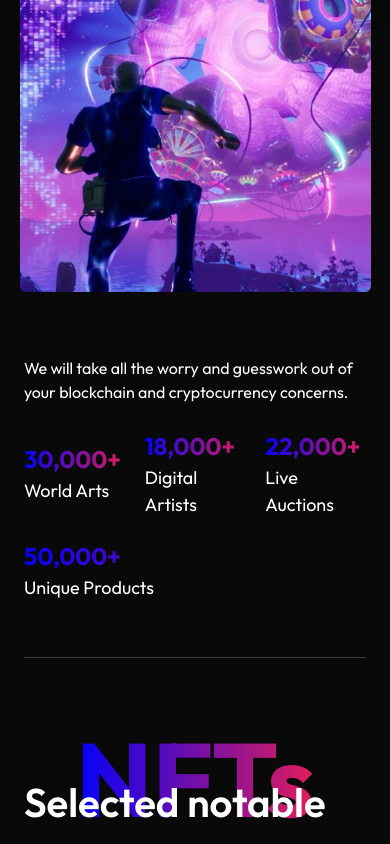
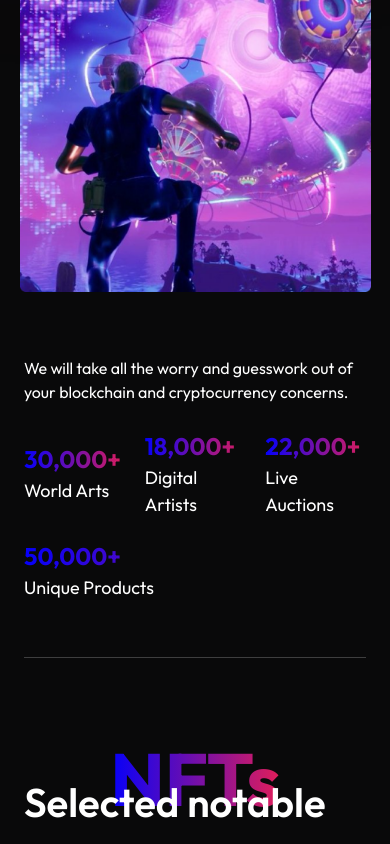
Before and after one commit to Snakeye97/nftico_landingpage, a React (Vite) app: page / in a window 390 px wide. Shown: the part 986-1830 px from the top of the page. Built offline with nearby package versions, Linux system fonts and the light colour scheme.

Commit message:
Update Subheading.jsx

```diff
--- a/src/components/Subheading.jsx
+++ b/src/components/Subheading.jsx
@@ -3,7 +3,7 @@ import React from 'react'
 const Subheading = ({title,text}) => {
   return (
     <div className='flex flex-col items-center justify-center relative'>
-      <h1 className='bg-gradient-to-r from-blue to-pinkHover text-transparent bg-clip-text font-Outfit font-bold leading-[130px] text-[104px]'>{title}</h1>
+      <h1 className='bg-gradient-to-r from-blue to-pinkHover text-transparent bg-clip-text font-Outfit font-bold leading-[130px] md:text-[104px] text-[74px]'>{title}</h1>
       <p className='text-whiteText font-Outfit text-[40px] absolute font-semibold top-[45%]'>{text}</p>
     </div>
   )
```
